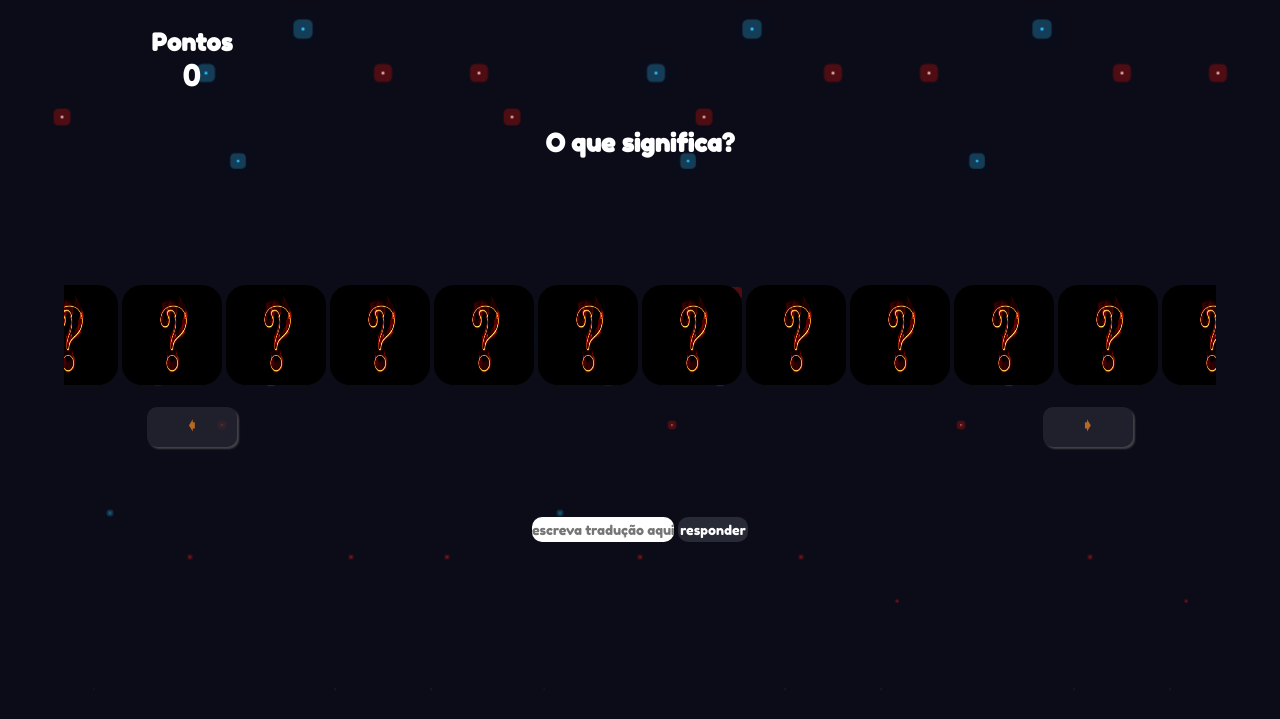
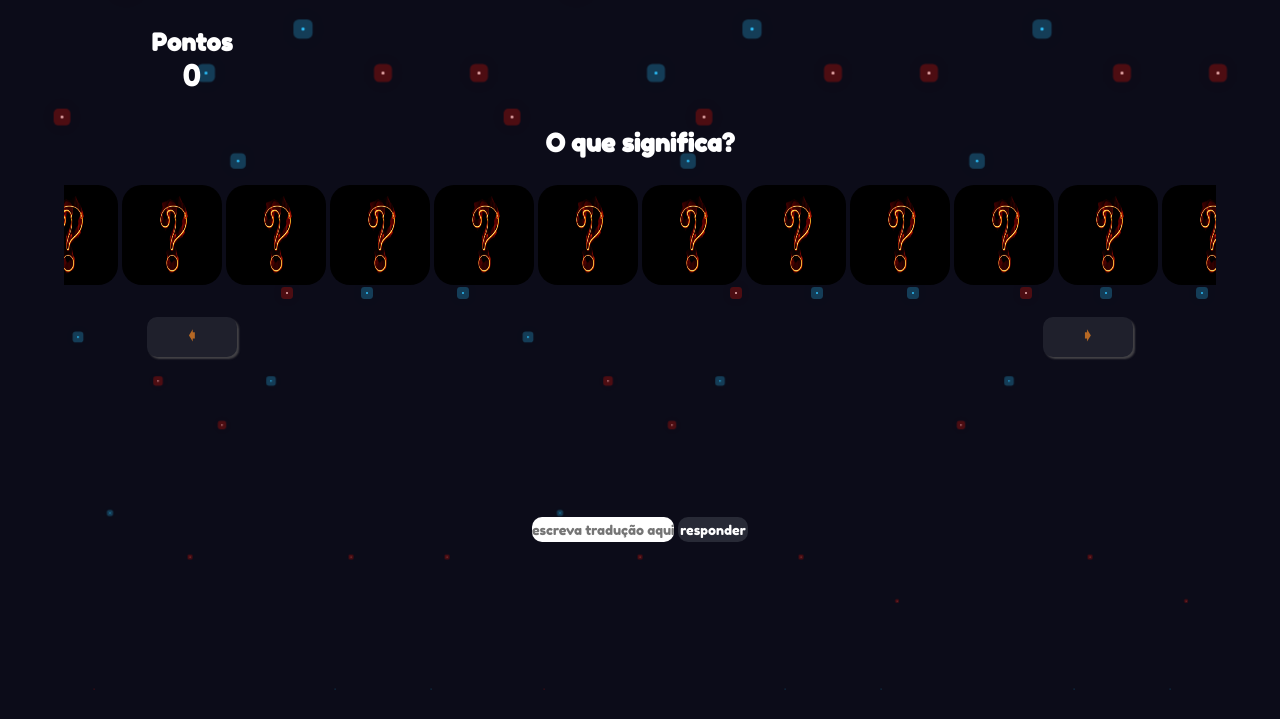
Before and after one commit to LeonardoBotelho38/JogoNovo, a plain HTML site: page index.html in a window 1280 px wide. Shown: the part 81-800 px from the top of the page. Drawn offline with Linux system fonts and the light colour scheme.

Commit message:
inicio nova verção

```diff
--- a/main.js
+++ b/main.js
@@ -2048,7 +2048,7 @@ function selecionaElemento(event){
 
     btnResponder.addEventListener('click', acertouOuErrou)
 
-
+    console.log(palavraSorteada)
 
     function acertouOuErrou(){
         if(elementoQuadrado.classList.contains('acertou'))
--- a/style.css
+++ b/style.css
@@ -63,7 +63,7 @@ h3{
 
 .btnDireita{
     position: relative;
-    top: 220px;
+    top: 130px;
     left: 35%;
     width: 90px;
     height: 40px;
@@ -78,7 +78,7 @@ h3{
 
 .btnEsquerda{
     position: relative;
-    top: 180px;
+    top: 90px;
     margin-right: 70%;
     width: 90px;
     height: 40px;
@@ -146,7 +146,7 @@ h3{
     position: relative;
     width: 90vw;
     overflow-x: scroll;
-    top: 200px;
+    top: 100px;
     overflow-x: hidden;
 
 
```
